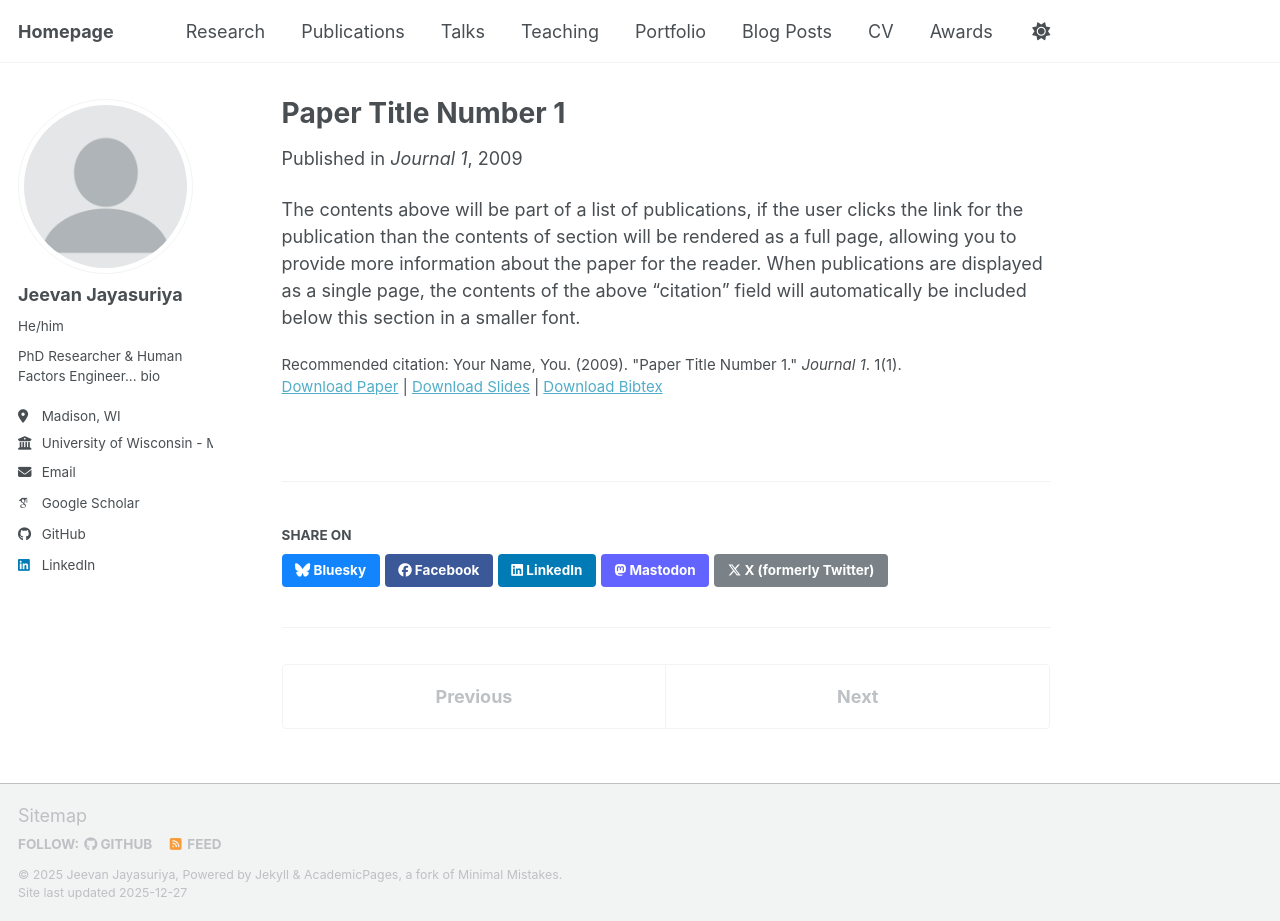
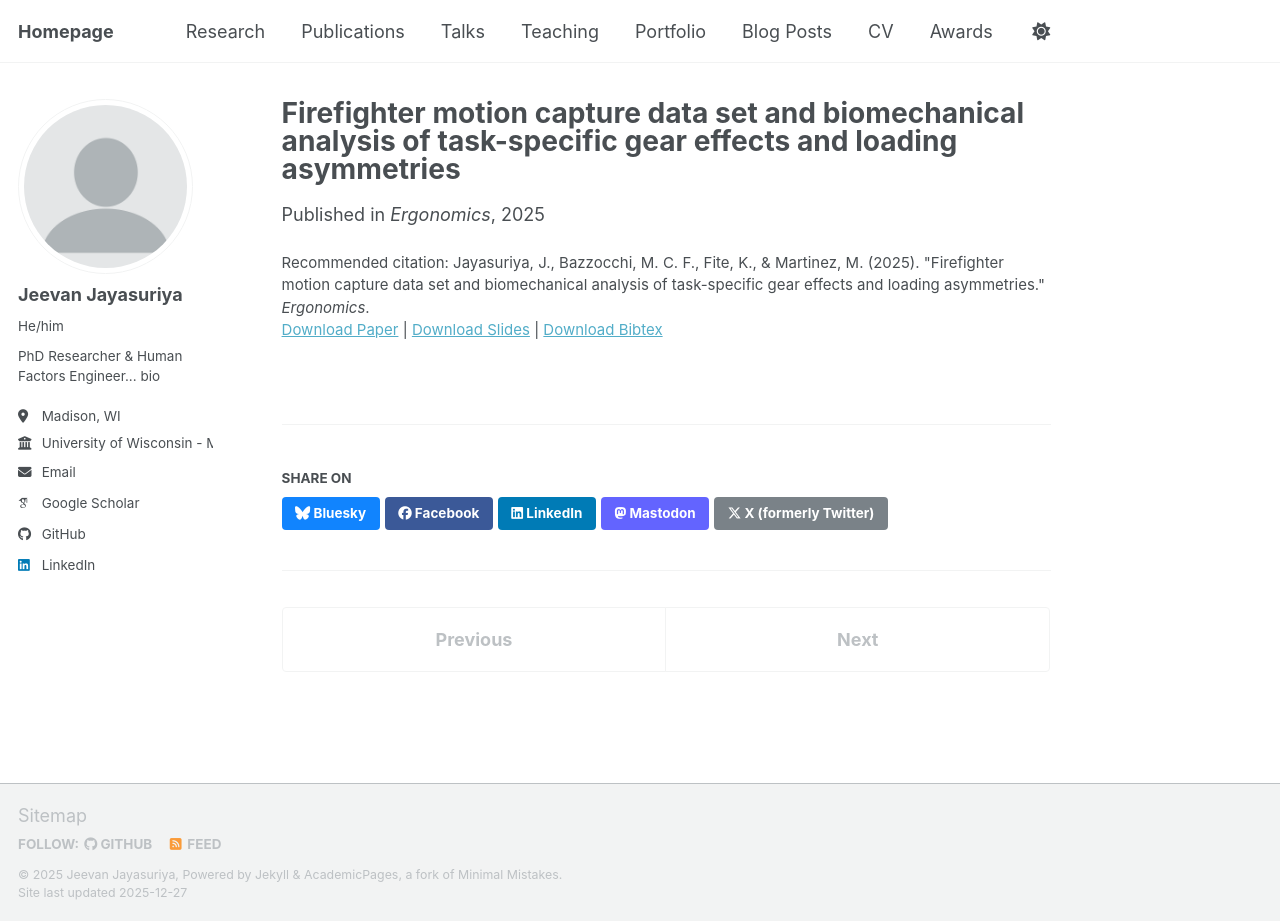
Before and after one commit to Kushi-Jj/kushi-bio.github.io, a Jekyll site: the page built from _publications/2009-10-01-paper-title-number-1.md, in a window 1280 px wide and 921 px high. Built offline with Jekyll 4.4.1, drawn with Linux system fonts in a browser that asks for light colours; some web fonts are replaced; a script bundle is joined from its source files by our own code; library files that are not in the unit come from our copies.

Commit message:
Revise publication details for firefighter motion capture paper
Updated publication details for the paper on firefighter motion capture, including title, date, venue, and URLs.

```diff
--- a/_publications/2009-10-01-paper-title-number-1.md
+++ b/_publications/2009-10-01-paper-title-number-1.md
@@ -1,14 +1,13 @@
 ---
-title: "Paper Title Number 1"
+title: "Firefighter motion capture data set and biomechanical analysis of task-specific gear effects and loading asymmetries"
 collection: publications
 category: manuscripts
-permalink: /publication/2009-10-01-paper-title-number-1
-excerpt: 'This paper is about the number 1. The number 2 is left for future work.'
-date: 2009-10-01
-venue: 'Journal 1'
-slidesurl: 'https://academicpages.github.io/files/slides1.pdf'
-paperurl: 'https://academicpages.github.io/files/paper1.pdf'
-bibtexurl: 'https://academicpages.github.io/files/bibtex1.bib'
-citation: 'Your Name, You. (2009). &quot;Paper Title Number 1.&quot; <i>Journal 1</i>. 1(1).'
+permalink: /publication/2025-firefighter-motion-capture
+excerpt: "This paper presents a comprehensive motion capture dataset and biomechanical analysis examining the effects of task-specific gear and loading asymmetries on firefighter performance."
+date: 2025-01-01
+venue: "Ergonomics"
+paperurl: ""
+slidesurl: ""
+bibtexurl: ""
+citation: "Jayasuriya, J., Bazzocchi, M. C. F., Fite, K., & Martinez, M. (2025). &quot;Firefighter motion capture data set and biomechanical analysis of task-specific gear effects and loading asymmetries.&quot; <i>Ergonomics</i>."
 ---
-The contents above will be part of a list of publications, if the user clicks the link for the publication than the contents of section will be rendered as a full page, allowing you to provide more information about the paper for the reader. When publications are displayed as a single page, the contents of the above "citation" field will automatically be included below this section in a smaller font.
```
